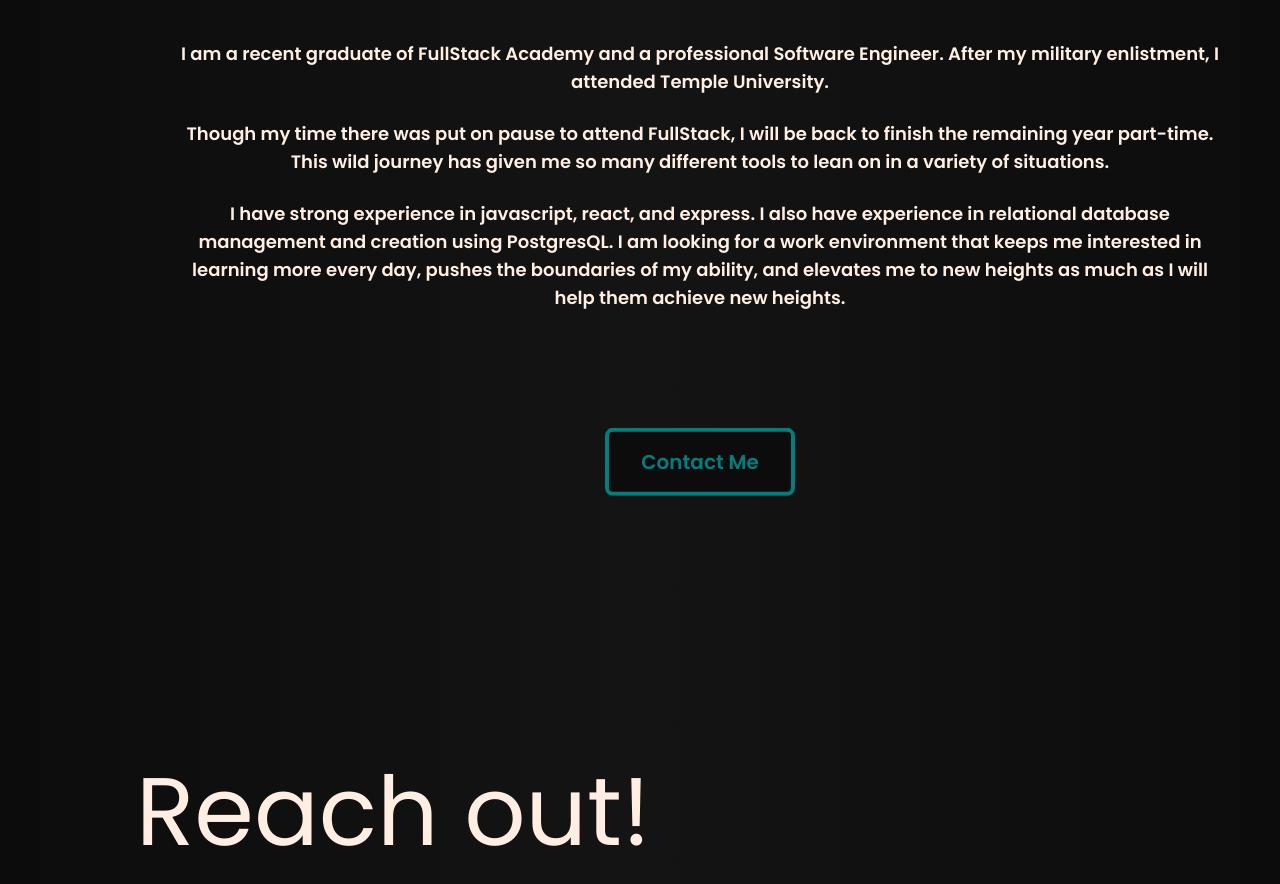
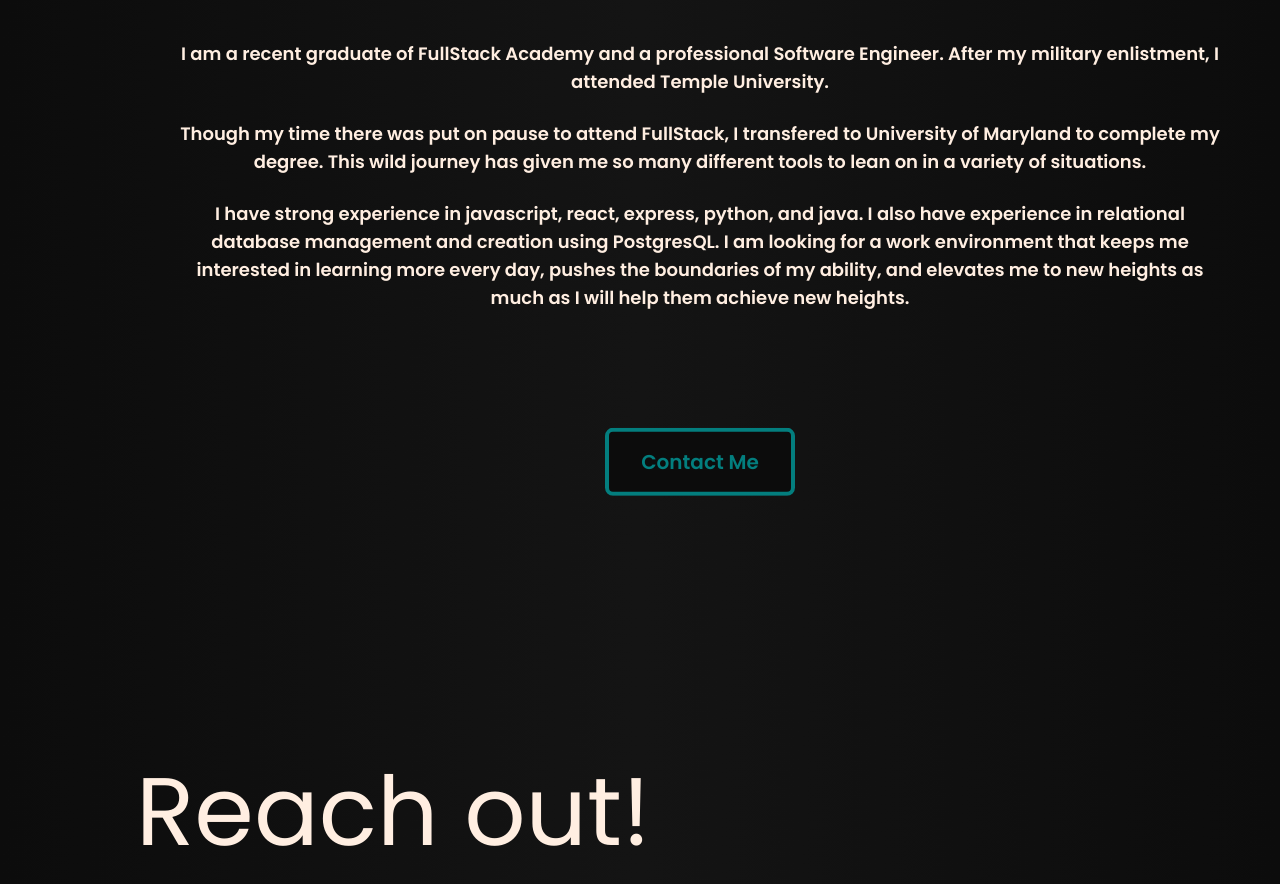
Before and after one commit to tscalfaro/websiteV3, a website: page index.html in a window 1280 px wide. Shown: the part 2700-3584 px from the top of the page. Drawn offline with Linux system fonts and the light colour scheme.

Commit message:
updated about me

```diff
--- a/index.html
+++ b/index.html
@@ -182,12 +182,12 @@
                 enlistment, I attended Temple University.
             </p>
             <p class="section-paragraph text-lg">
-                Though my time there was put on pause to attend FullStack, I will be back to finish the remaining year
-                part-time. This wild journey has given me so many different tools to lean on in a variety of situations.
+                Though my time there was put on pause to attend FullStack, I transfered to University of Maryland
+                to complete my degree. This wild journey has given me so many different tools to lean on in a variety of situations.
             </p>
 
 
-            <p class="section-paragraph text-lg"> I have strong experience in javascript, react, and express. I also
+            <p class="section-paragraph text-lg"> I have strong experience in javascript, react, express, python, and java. I also
                 have experience in relational database management and creation using PostgresQL. I am looking for a work
                 environment that keeps me interested in learning more every day, pushes the boundaries of my ability,
                 and elevates me to new heights as much as I will help them achieve new heights.</p>
```
